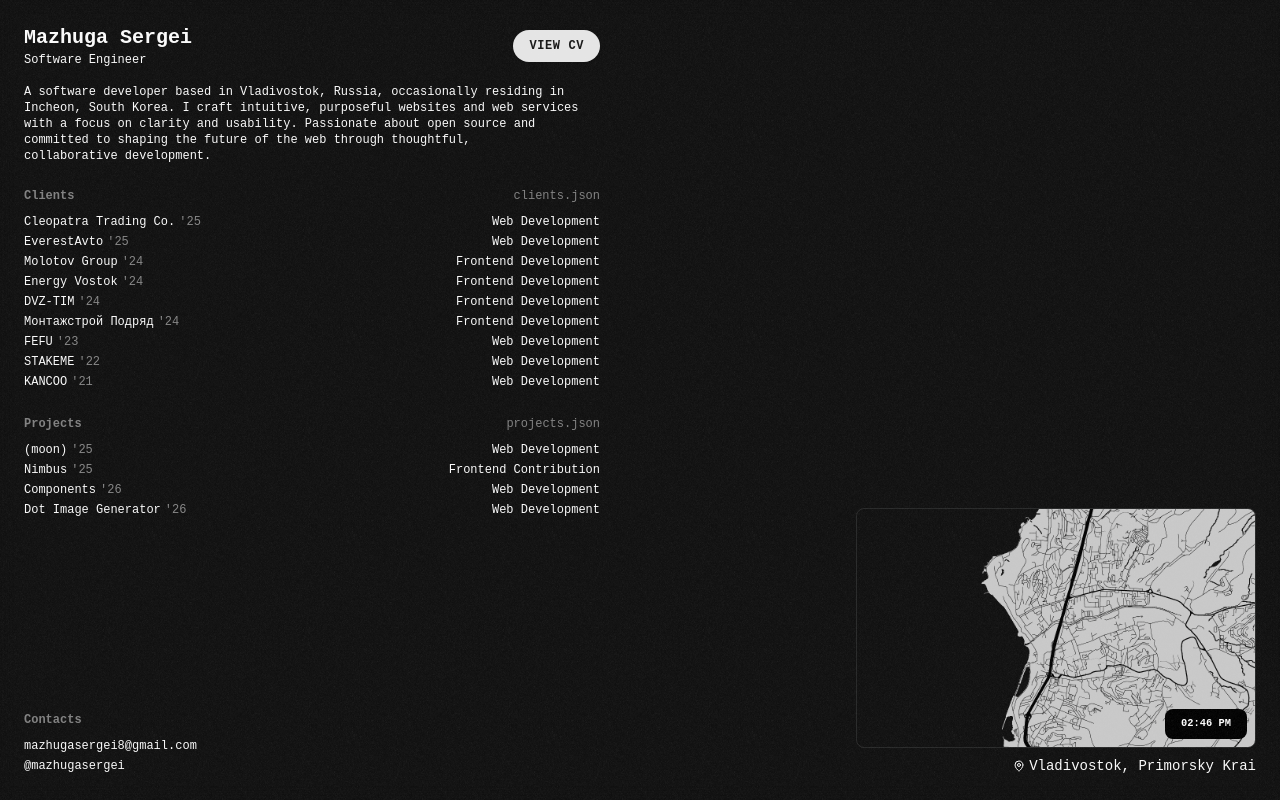
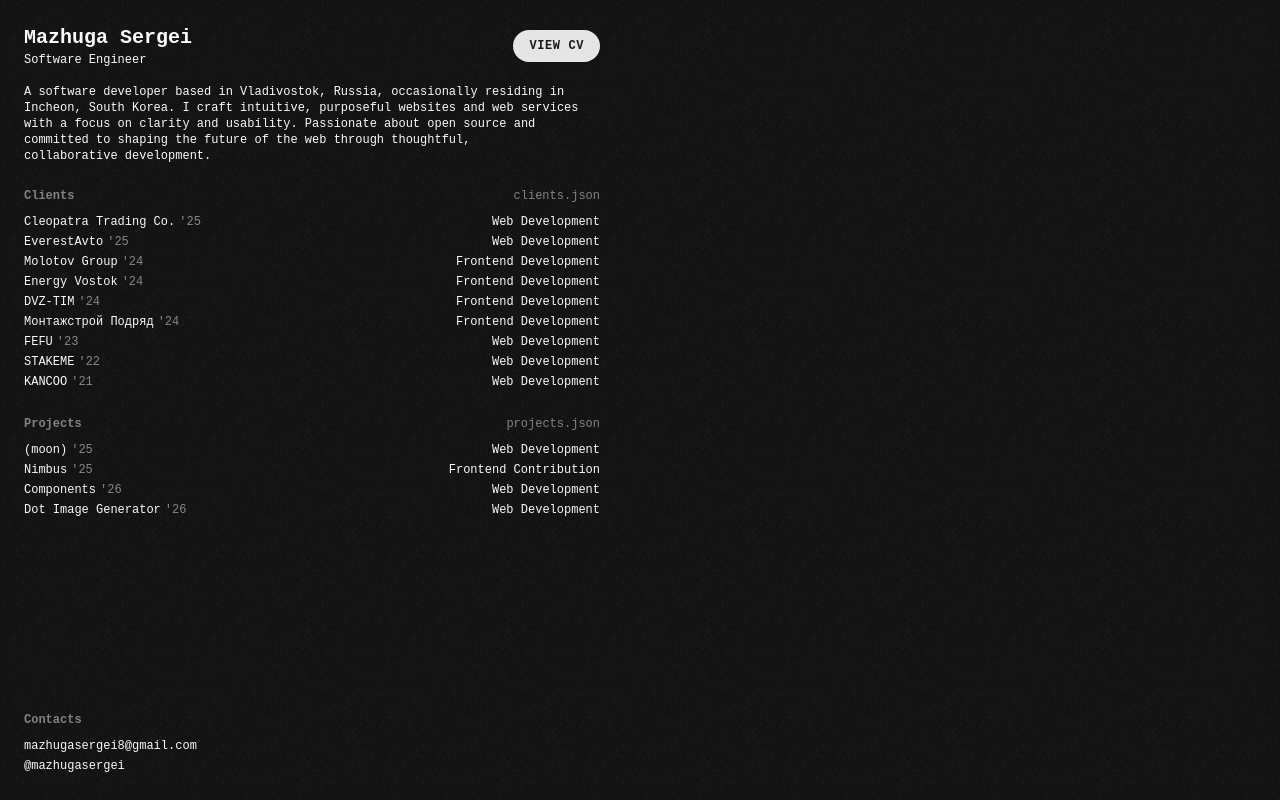
Before and after one commit to mazhugasergei/mazhugasergei.github.io, a Next.js app: page / in a window 1280 px wide. Built offline with nearby package versions, Linux system fonts and the light colour scheme; a web font is replaced by a local one.

Commit message:
chore: format

```diff
--- a/src/app/(home)/page.tsx
+++ b/src/app/(home)/page.tsx
@@ -1,5 +1,4 @@
 import { CustomAnimatedText } from "@/components/custom-animated-text"
-import { MapSection } from "@/components/map-section"
 import { buttonVariants } from "@/components/ui/button"
 import { headingFont } from "@/fonts"
 import { LOCATION, lists } from "@/lib/constants/data"
@@ -20,11 +19,7 @@ export default function Page() {
 							<CustomAnimatedText>Software Engineer</CustomAnimatedText>
 						</div>
 
-						<a
-							href="/CV - Sergei Mazhuga.pdf"
-							download
-							className={buttonVariants()}
-						>
+						<a href="/CV - Sergei Mazhuga.pdf" download className={buttonVariants()}>
 							View CV
 						</a>
 					</header>
@@ -72,7 +67,7 @@ export default function Page() {
 				))}
 			</div>
 
-			<MapSection />
+			{/* <MapSection /> */}
 		</main>
 	)
 }
```
